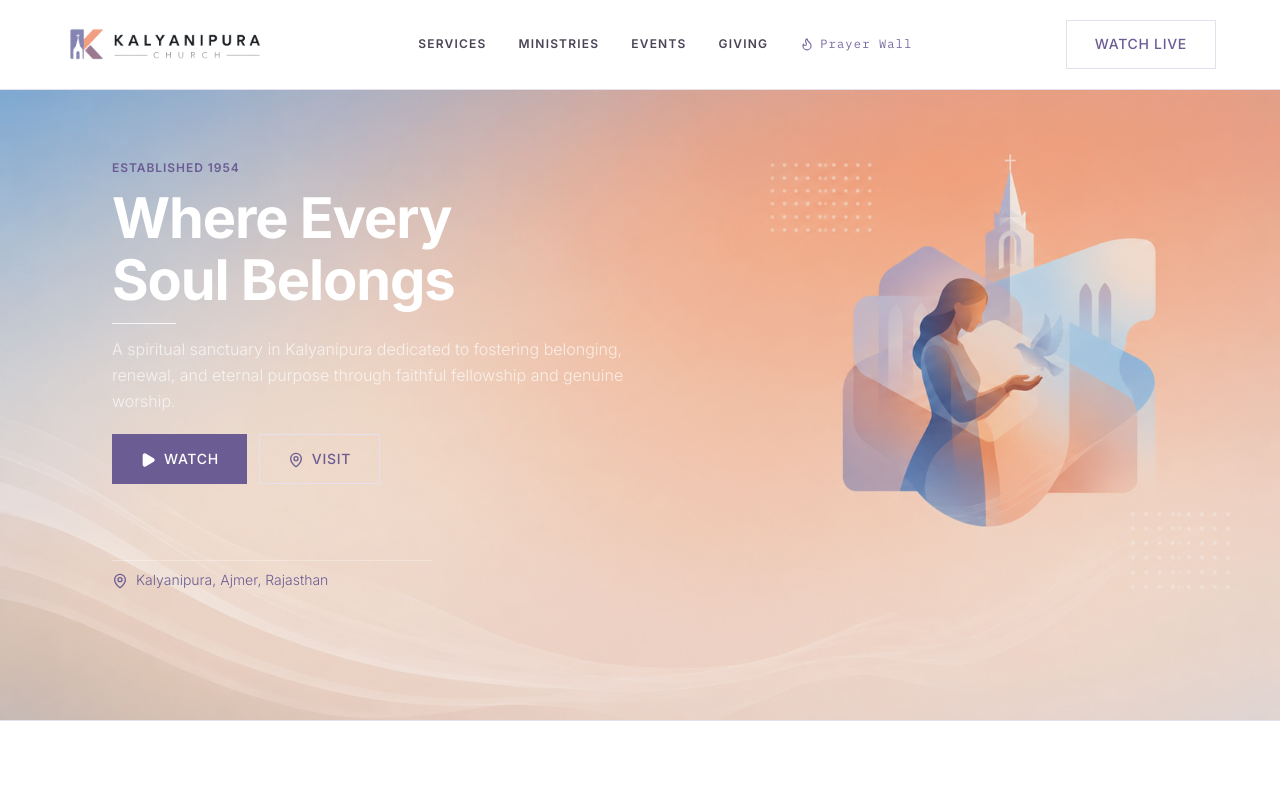
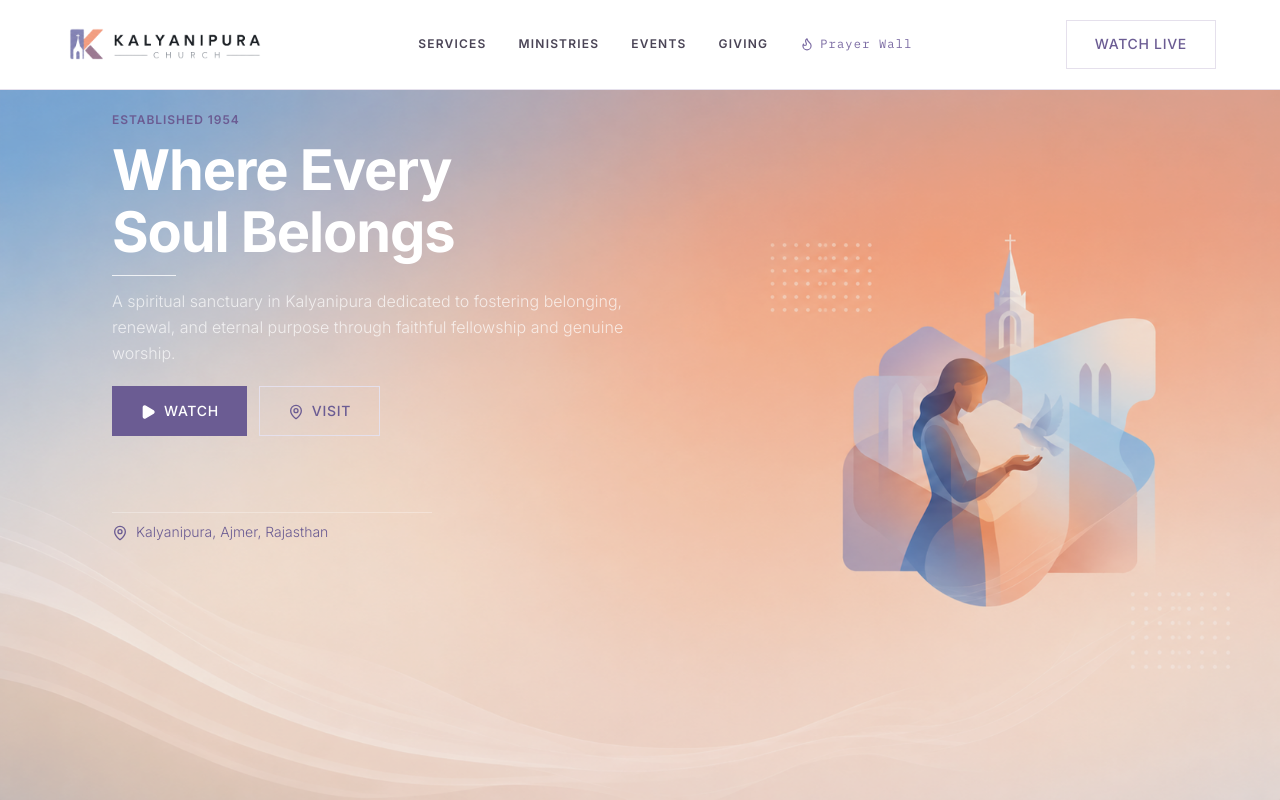
Before and after one commit to gannucodeS/kalyanipura-frontend, a React (Vite) app: page / in a window 1280 px wide. Shown: the top 800 px of the page. Built offline with nearby package versions, Linux system fonts and the light colour scheme; the HTML template or start-up script is replaced by a standard one.

Commit message:
Push hero below navbar (mt-20) to prevent image overlap

```diff
--- a/src/components/Hero.tsx
+++ b/src/components/Hero.tsx
@@ -11,7 +11,8 @@ interface HeroProps {
 export default function Hero({ onOpenWatch, onOpenContact }: HeroProps) {
 
   return (
-    <section id="hero" className="relative w-full aspect-[853/1844] sm:aspect-[4/3] lg:aspect-video overflow-hidden">
+    <div className="bg-white">
+      <section id="hero" className="relative w-full aspect-[853/1844] sm:aspect-[4/3] lg:aspect-video mt-20 overflow-hidden">
         {/* Mobile bg */}
         <div className="absolute inset-0 sm:hidden" style={{
           backgroundImage: `url(${heroMobileBg})`,
@@ -34,7 +35,7 @@ export default function Hero({ onOpenWatch, onOpenContact }: HeroProps) {
         <div className="absolute inset-0 bg-black/5" />
 
         {/* Content */}
-      <div className="absolute inset-0 z-10 max-w-6xl mx-auto px-6 sm:px-12 pt-48 md:pt-40 pb-4 flex flex-col gap-4 md:gap-5 sm:gap-6 justify-start overflow-y-auto">
+        <div className="absolute inset-0 z-10 max-w-6xl mx-auto px-6 sm:px-12 pt-8 pb-4 flex flex-col gap-4 md:gap-5 sm:gap-6 justify-start overflow-y-auto">
         <div className="space-y-3 sm:space-y-3 max-w-2xl fade-up">
           <div className="label text-xs tracking-widest">Established 1954</div>
 
@@ -71,5 +72,6 @@ export default function Hero({ onOpenWatch, onOpenContact }: HeroProps) {
         </div>
       </div>
       </section>
+    </div>
   );
 }
```
Lines whose indentation alone changed are shown as unchanged.
